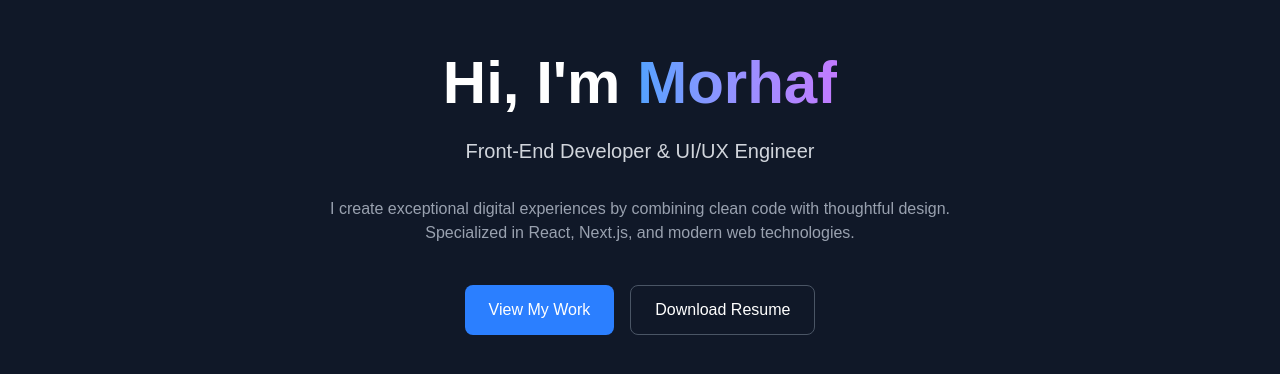
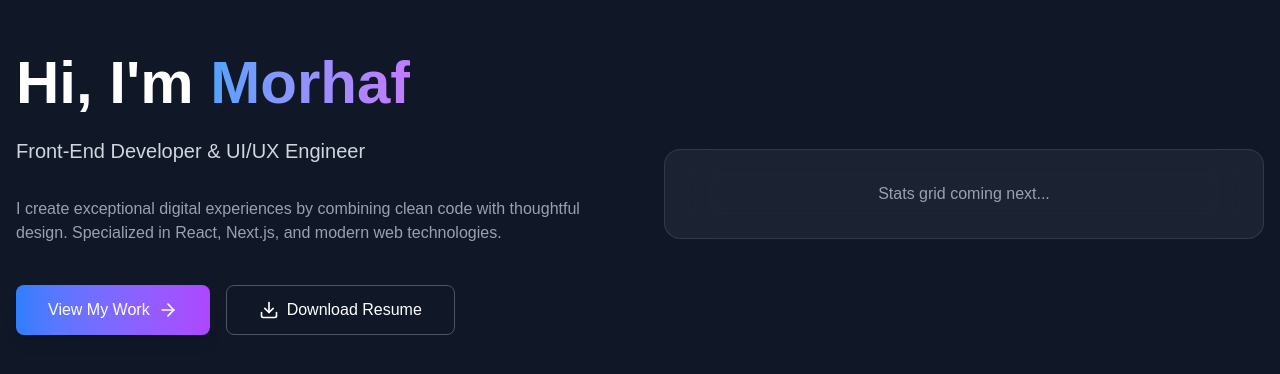
Before and after one commit to MorhafGhziel/Portfolio, a Next.js app: page / in a window 1280 px wide. Shown: the part 206-580 px from the top of the page. Built offline with nearby package versions, Linux system fonts and the light colour scheme.

Commit message:
feat: create Hero section with intro, buttons, and responsive layout

```diff
--- a/components/Hero.tsx
+++ b/components/Hero.tsx
@@ -1,10 +1,13 @@
 import React from "react";
+import { ArrowRight, Download } from "lucide-react";
 
 const Hero = () => {
   return (
     <section className="min-h-screen bg-gray-900 text-white flex items-center justify-center px-4">
-      <div className="max-w-4xl mx-auto text-center">
-        <h1 className="text-6xl font-bold mb-6">
+      <div className="max-w-7xl mx-auto grid lg:grid-cols-2 gap-12 items-center">
+        {/* Left Column - Text Content */}
+        <div className="text-center lg:text-left">
+          <h1 className="text-4xl sm:text-5xl lg:text-6xl font-bold mb-6">
             Hi, I'm{" "}
             <span className="bg-gradient-to-r from-blue-400 to-purple-400 bg-clip-text text-transparent">
               Morhaf
@@ -13,18 +16,30 @@ const Hero = () => {
           <p className="text-xl text-gray-300 mb-8">
             Front-End Developer & UI/UX Engineer
           </p>
-        <p className="text-gray-400 max-w-2xl mx-auto">
-          I create exceptional digital experiences by combining clean code with
-          thoughtful design. Specialized in React, Next.js, and modern web
-          technologies.
+          <p className="text-gray-400 max-w-2xl mx-auto lg:mx-0">
+            I create exceptional digital experiences by combining clean code
+            with thoughtful design. Specialized in React, Next.js, and modern
+            web technologies.
           </p>
-        <div className="mt-10 flex gap-4 justify-center">
-          <button className="bg-blue-500 text-white px-6 py-3 rounded-lg">
+          <div className="mt-10 flex flex-col sm:flex-row gap-4 justify-center lg:justify-start">
+            <button className="bg-gradient-to-r from-blue-500 to-purple-500 hover:from-blue-600 hover:to-purple-600 text-white px-8 py-3 rounded-lg font-medium transition duration-300 shadow-lg flex items-center justify-center gap-2">
               View My Work
+              <ArrowRight className="w-5 h-5" />
             </button>
-          <button className="border border-gray-600 text-white px-6 py-3 rounded-lg">
+            <button className="border border-gray-600 text-white px-8 py-3 rounded-lg font-medium hover:bg-gray-800 hover:border-gray-500 transition duration-300 flex items-center justify-center gap-2">
+              <Download className="w-5 h-5" />
               Download Resume
             </button>
+          </div>
+        </div>
+
+        {/* Right Column - Stats Grid (we'll add this next) */}
+        <div className="relative mt-8 lg:mt-0">
+          <div className="backdrop-blur-xl bg-white/5 border border-white/10 rounded-2xl p-8">
+            <div className="text-center text-gray-400">
+              Stats grid coming next...
+            </div>
+          </div>
         </div>
       </div>
     </section>
```
Also changed, not shown: package.json (+6 -5 lines), 1 other file (tests, documents, lock files or other folders). Lines whose indentation alone changed are shown as unchanged.
